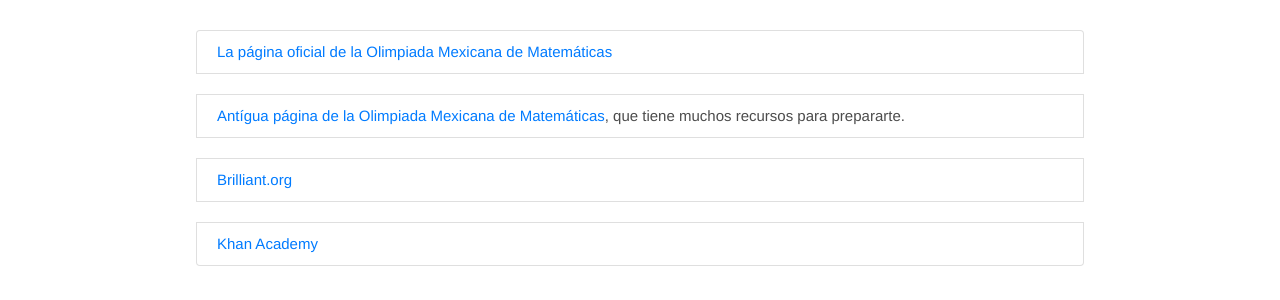
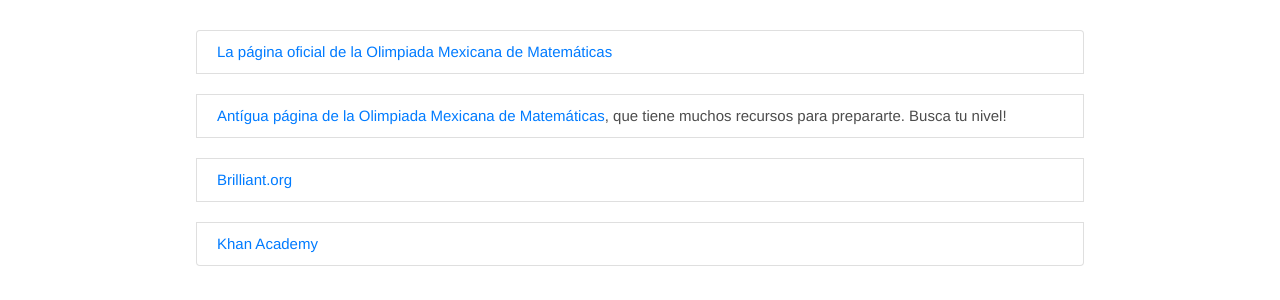
Before and after one commit to OlimpiadaMatematicasMichoacan/WOMM, a Jekyll site: the page built from _pages/preparate.md, in a window 1280 px wide and 900 px high, scrolled down 702 px. Shown: the part 169-469 px from the top of the window. Built offline with Jekyll 4.4.1, drawn with Linux system fonts in a browser that asks for light colours.

Commit message:
Added a line to preparate

```diff
--- a/_pages/preparate.md
+++ b/_pages/preparate.md
@@ -17,7 +17,7 @@
         <br>
         </p><ul class="list-group list-group-horizontal">
             <li class="list-group-item"><a href="https://www.ommenlinea.org/">La página oficial de la Olimpiada Mexicana de Matemáticas</a></li>
-            <li class="list-group-item"><a href="http://shi.matmor.unam.mx/omm/recursos/">Antígua página de la Olimpiada Mexicana de Matemáticas</a>, que tiene muchos recursos para prepararte.</li>
+            <li class="list-group-item"><a href="http://shi.matmor.unam.mx/omm/recursos/">Antígua página de la Olimpiada Mexicana de Matemáticas</a>, que tiene muchos recursos para prepararte. Busca tu nivel!</li>
             <li class="list-group-item"><a href="https://brilliant.org">Brilliant.org</a></li>
             <li class="list-group-item"><a href="https://www.khanacademy.org/">Khan Academy</a></li>
         </ul>
```
